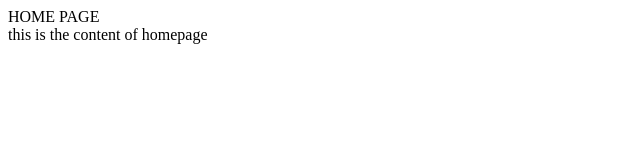
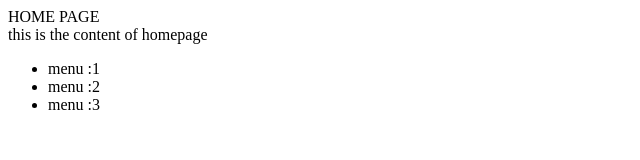
Before and after one commit to Shema486/git-exercise, a plain HTML site: page home.html in a window 1280 px wide. Shown: the whole page, without its empty margins (0-640 px from the left). Drawn offline with Linux system fonts and the light colour scheme.

Commit message:
feat:add menu

```diff
--- a/home.html
+++ b/home.html
@@ -8,5 +8,10 @@
   <body>
     HOME PAGE
     <div>this is the content of homepage</div>
+    <ul>
+      <li>menu :1</li>
+      <li>menu :2</li>
+      <li>menu :3</li>
+    </ul>
   </body>
 </html>
```
